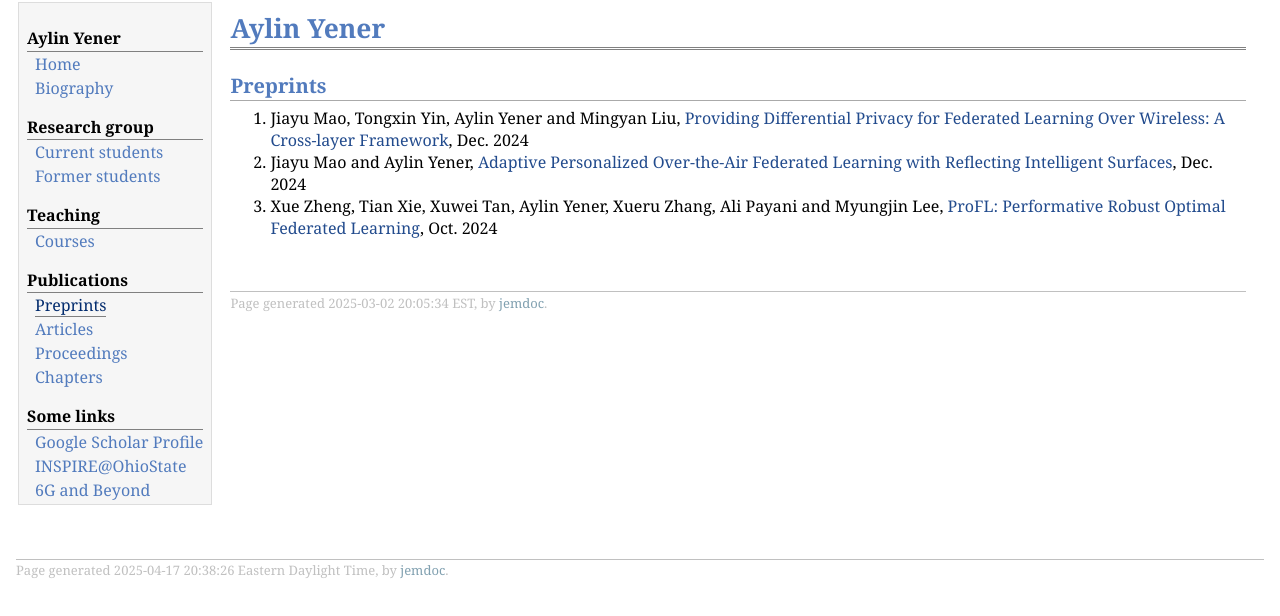
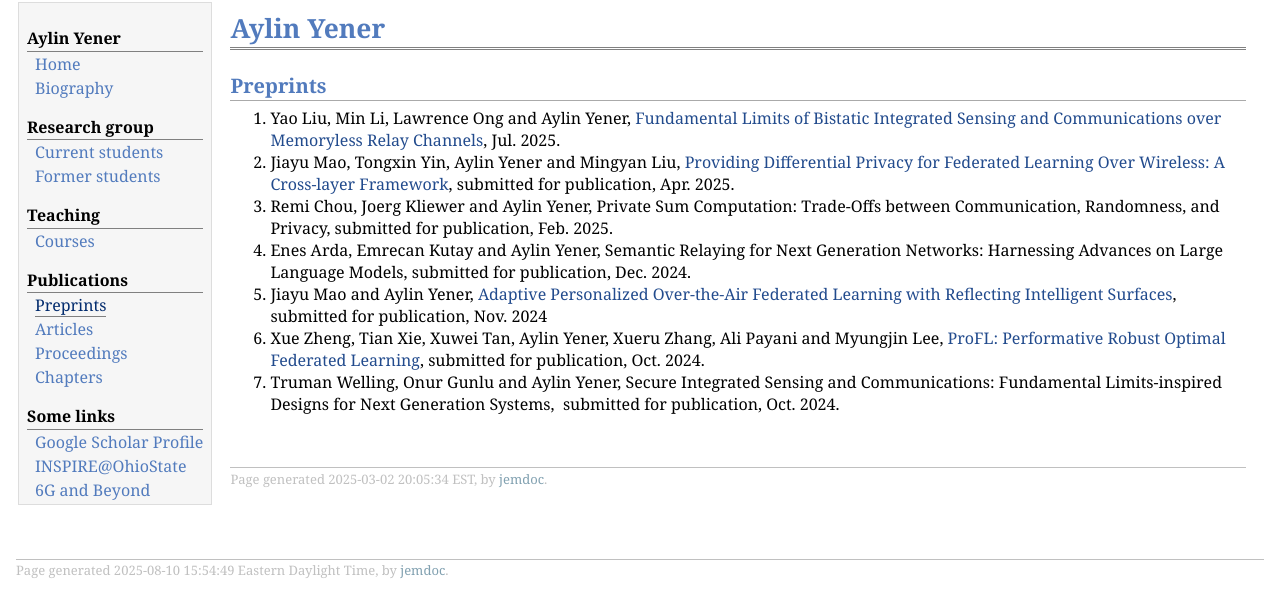
Before and after one commit to AylinYener/aylinyener.github.io, a plain HTML site: page preprints.html in a window 1280 px wide. Drawn offline with Linux system fonts and the light colour scheme.

Commit message:
Add files via upload

```diff
--- a/preprints.html
+++ b/preprints.html
@@ -98,11 +98,19 @@
 
 	<ol>
 
-		<li>Jiayu Mao, Tongxin Yin, Aylin Yener and Mingyan Liu, <a href="https://arxiv.org/abs/2412.04408">Providing Differential Privacy for Federated Learning Over Wireless: A Cross-layer Framework</a>, Dec. 2024</li>
+		<li>Yao Liu, Min Li, Lawrence Ong and Aylin Yener, <a href="https://arxiv.org/abs/2507.09193">Fundamental Limits of Bistatic Integrated Sensing and Communications over Memoryless Relay Channels</a>, Jul. 2025.</li>
 
-		<li>Jiayu Mao and Aylin Yener, <a href="https://arxiv.org/abs/2412.03514">Adaptive Personalized Over-the-Air Federated Learning with Reflecting Intelligent Surfaces</a>, Dec. 2024</li>
+		<li>Jiayu Mao, Tongxin Yin, Aylin Yener and Mingyan Liu, <a href="https://arxiv.org/abs/2412.04408">Providing Differential Privacy for Federated Learning Over Wireless: A Cross-layer Framework</a>, submitted for publication, Apr. 2025.</li>
 
-		<li>Xue Zheng, Tian Xie, Xuwei Tan, Aylin Yener, Xueru Zhang, Ali Payani and Myungjin Lee, <a href="https://arxiv.org/abs/2410.18075">ProFL: Performative Robust Optimal Federated Learning</a>, Oct. 2024</li>
+		<li>Remi Chou, Joerg Kliewer and Aylin Yener, Private Sum Computation: Trade-Offs between Communication, Randomness, and Privacy, submitted for publication, Feb. 2025.</li>
+
+		<li>Enes Arda, Emrecan Kutay and Aylin Yener, Semantic Relaying for Next Generation Networks: Harnessing Advances on Large Language Models, submitted for publication, Dec. 2024.</li>
+
+		<li>Jiayu Mao and Aylin Yener, <a href="https://arxiv.org/abs/2412.03514">Adaptive Personalized Over-the-Air Federated Learning with Reflecting Intelligent Surfaces</a>, submitted for publication, Nov. 2024</li>
+
+		<li>Xue Zheng, Tian Xie, Xuwei Tan, Aylin Yener, Xueru Zhang, Ali Payani and Myungjin Lee, <a href="https://arxiv.org/abs/2410.18075">ProFL: Performative Robust Optimal Federated Learning</a>, submitted for publication, Oct. 2024.</li>
+
+		<li>Truman Welling, Onur Gunlu and Aylin Yener, Secure Integrated Sensing and Communications: Fundamental Limits-inspired Designs for Next Generation Systems,  submitted for publication, Oct. 2024.</li>
 
 	</ol>
 
@@ -136,7 +144,7 @@
 
 <div id="footer">
 <div id="footer-text">
-Page generated 2025-04-17 20:38:26 Eastern Daylight Time, by <a href="http://jemdoc.jaboc.net/">jemdoc</a>.
+Page generated 2025-08-10 15:54:49 Eastern Daylight Time, by <a href="http://jemdoc.jaboc.net/">jemdoc</a>.
 </div>
 </div>
 </div>
```
Also changed, not shown: articles.html (+1 -1 lines), biography.html (+1 -1 lines), chapters.html (+1 -1 lines), courses.html (+1 -1 lines), current-students.html (+1 -1 lines), former-students.html (+3 -1 lines), index.html (+1 -1 lines), proceedings.html (+11 -1 lines), command.txt, 4 other files.
